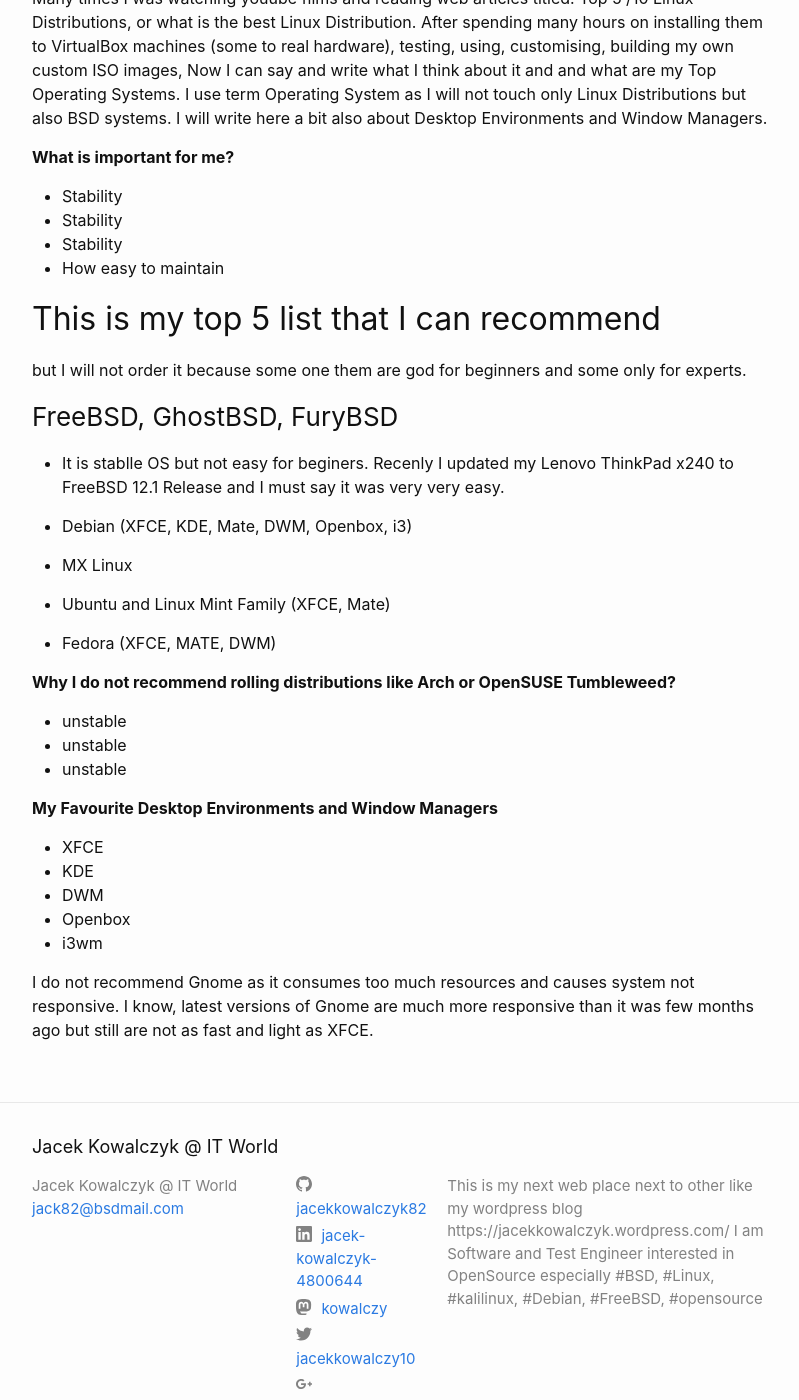
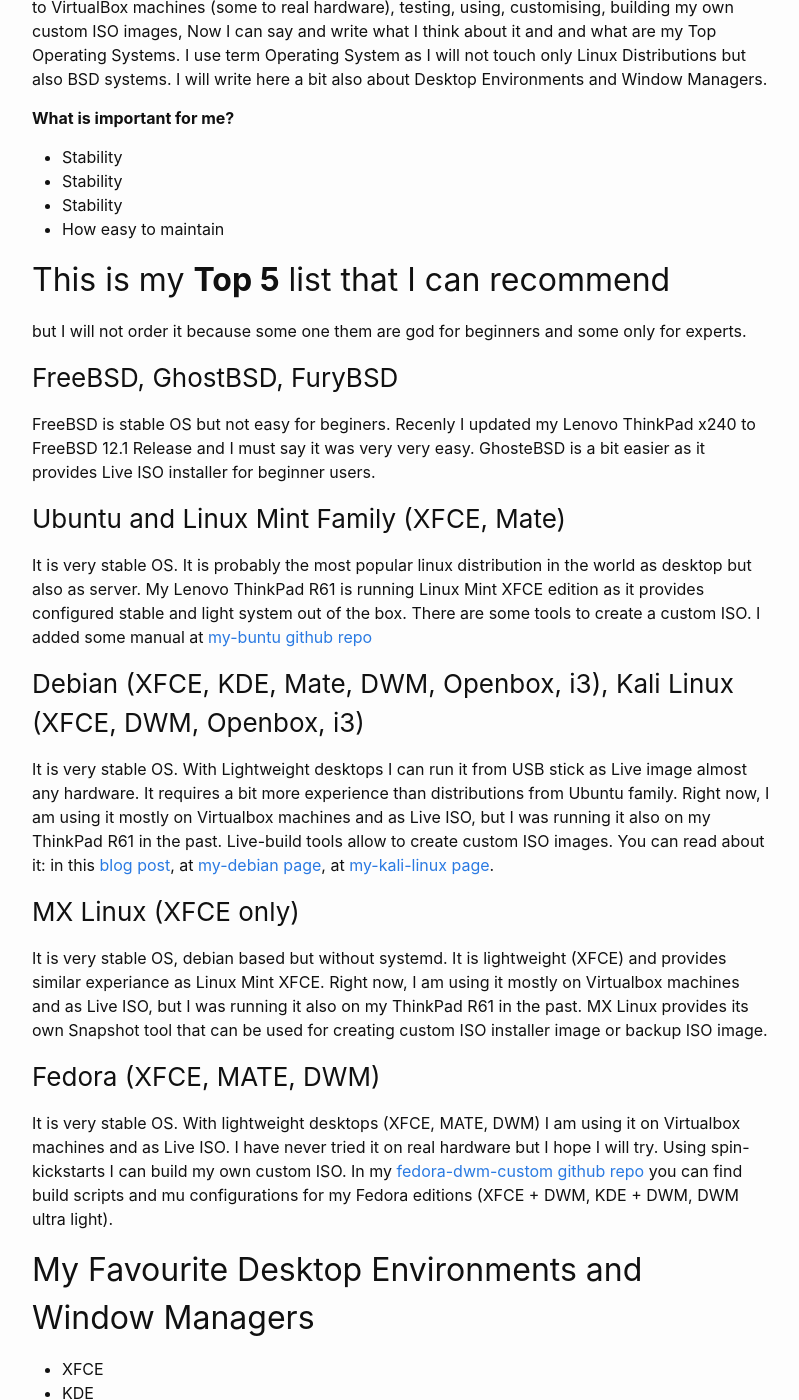
Before and after one commit to jacekkowalczyk82/jacekkowalczyk82.github.io, a Jekyll site: the page built from _posts/2019-11-14-my-top-5-operating-systems-and-distributions.md, in a window 1280 px wide and 1400 px high, scrolled down 401 px. Shown: the whole window, without its empty margins (238-1037 px from the left). Built offline with Jekyll 4.4.1, drawn with Linux system fonts in a browser that asks for light colours; some of the changed text lies outside the part shown.

Commit message:
finished top 5 post

```diff
--- a/_posts/2019-11-14-my-top-5-operating-systems-and-distributions.md
+++ b/_posts/2019-11-14-my-top-5-operating-systems-and-distributions.md
@@ -22,21 +19,46 @@ I use term Operating System as I will not touch only Linux Distributions but als
 * How easy to maintain
 
 
-## This is my top 5 list that I can recommend
+## This is my **Top 5** list that I can recommend
 
 but I will not order it because some one them are god for beginners and some only for experts.
 
 ### FreeBSD, GhostBSD, FuryBSD
 
-* It is stablle OS but not easy for beginers. Recenly I updated my Lenovo ThinkPad x240 to FreeBSD 12.1 Release and I must say it was very very easy.
+FreeBSD is stable OS but not easy for beginers. Recenly I updated my Lenovo ThinkPad x240 to FreeBSD 12.1 Release and I must say it was very very easy. GhosteBSD is a bit easier as it provides Live ISO installer for beginner users.
 
-* Debian (XFCE, KDE, Mate, DWM, Openbox, i3)
+### Ubuntu and Linux Mint Family (XFCE, Mate)
 
-* MX Linux
+It is very stable OS. It is probably the most popular linux distribution in the world as desktop but also as server. My Lenovo ThinkPad R61 is running Linux Mint XFCE edition as it provides configured stable and light system out of the box.
+There are some tools to create a custom ISO. I added some manual at [my-buntu github repo](https://github.com/jacekkowalczyk82/my-buntu)
 
-* Ubuntu and Linux Mint Family (XFCE, Mate)
+### Debian (XFCE, KDE, Mate, DWM, Openbox, i3), Kali Linux (XFCE, DWM, Openbox, i3)
 
-* Fedora (XFCE, MATE, DWM)
+It is very stable OS. With Lightweight desktops I can run it from USB stick as Live image almost any hardware. It requires a bit more experience than distributions from Ubuntu family. Right now, I am using it mostly on Virtualbox machines and as Live ISO, but I was running it also on my ThinkPad R61 in the past.
+Live-build tools allow to create custom ISO images. You can read about it: in this [blog post](/update/manuals/linux/2019/05/29/how-to-create-a-custom-debian-iso-with-dwm.html), at [my-debian page](/my-debian/), at [my-kali-linux page](/my-kali-linux/).
+
+### MX Linux (XFCE only)
+
+It is very stable OS, debian based but without systemd. It is lightweight (XFCE) and provides similar experiance as Linux Mint XFCE. Right now, I am using it mostly on Virtualbox machines and as Live ISO, but I was running it also on my ThinkPad R61 in the past.
+MX Linux provides its own Snapshot tool that can be used for creating custom ISO installer image or backup ISO image.
+
+### Fedora (XFCE, MATE, DWM)
+
+It is very stable OS. With lightweight desktops (XFCE, MATE, DWM) I am using it on Virtualbox machines and as Live ISO. I have never tried it on real hardware but I hope I will try.
+Using spin-kickstarts I can build my own custom ISO. In my [fedora-dwm-custom github repo](https://github.com/jacekkowalczyk82/fedora-dwm-custom) you can find build scripts and mu configurations for my Fedora editions (XFCE + DWM, KDE + DWM, DWM ultra light).
+
+
+## My Favourite Desktop Environments and Window Managers
+
+* XFCE
+* KDE
+* DWM
+* Openbox
+* i3wm
+
+I do not recommend Gnome as it consumes too much resources and causes system not responsive. I know, latest versions of Gnome are much more responsive than it was few months ago but still are not as fast and light as XFCE.
+
+## You do not need rolling distribution
 
 **Why I do not recommend rolling distributions like Arch or OpenSUSE Tumbleweed?**
 
@@ -44,13 +66,16 @@ but I will not order it because some one them are god for beginners and some onl
 * unstable
 * unstable
 
-**My Favourite Desktop Environments and Window Managers**
+I was using Manjaro i3 edition for over one year and it was good time but I spent too much time on fixing my system instead of just doing my "work". I created a custom ISO image of Manjaro and Arch but I did it as experiment and for learning.
+[Some notes about custom Arch ISO](/my-arch/).
 
-* XFCE
-* KDE
-* DWM
-* Openbox
-* i3wm
+I was also playing with Kali Linux which in my opinion is the only stable Rolling linux distribution. More about it [here](/my-kali-linux/).
 
+**Why you do not need rolling distribution?**
 
-I do not recommend Gnome as it consumes too much resources and causes system not responsive. I know, latest versions of Gnome are much more responsive than it was few months ago but still are not as fast and light as XFCE.
+* Most of the systems I listed here provides easier or more difficult way of upgrading to the new release.
+* You can easily ans fast do a fresh install of any of these systems.
+* On real hardware I am creating a data partition which I am using for keeping my documents and other files.
+* Before fresh install I do backups of files that are not on the data partition (for example user home directory).
+
+This way I can have up to date any of these systems.
```
Also changed, not shown: other parts of _posts/2019-11-14-my-top-5-operating-systems-and-distributions.md (+0 -3 lines), _posts/2019-06-05-my-blogging-platform-and-workflow.md (+1 -1 lines).
